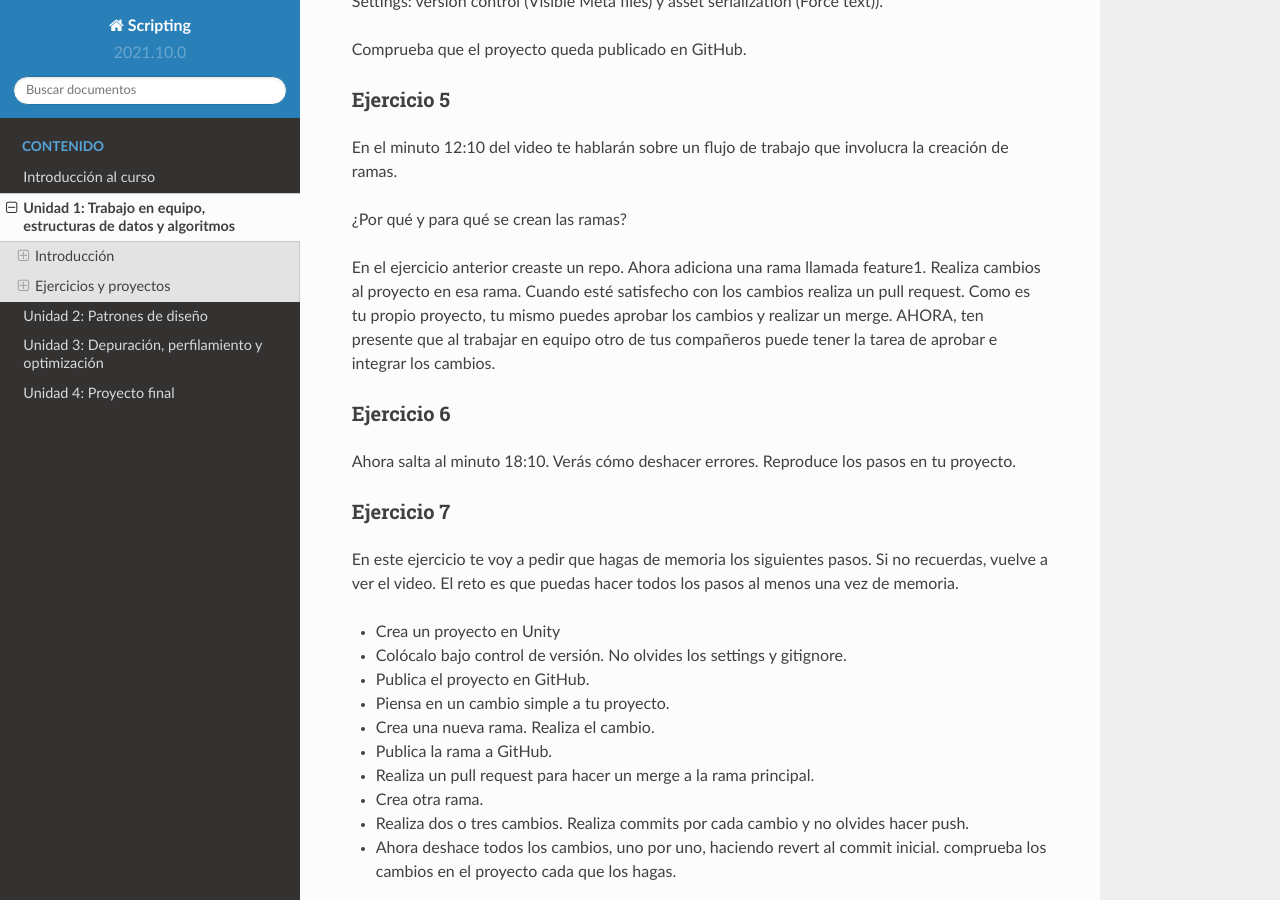
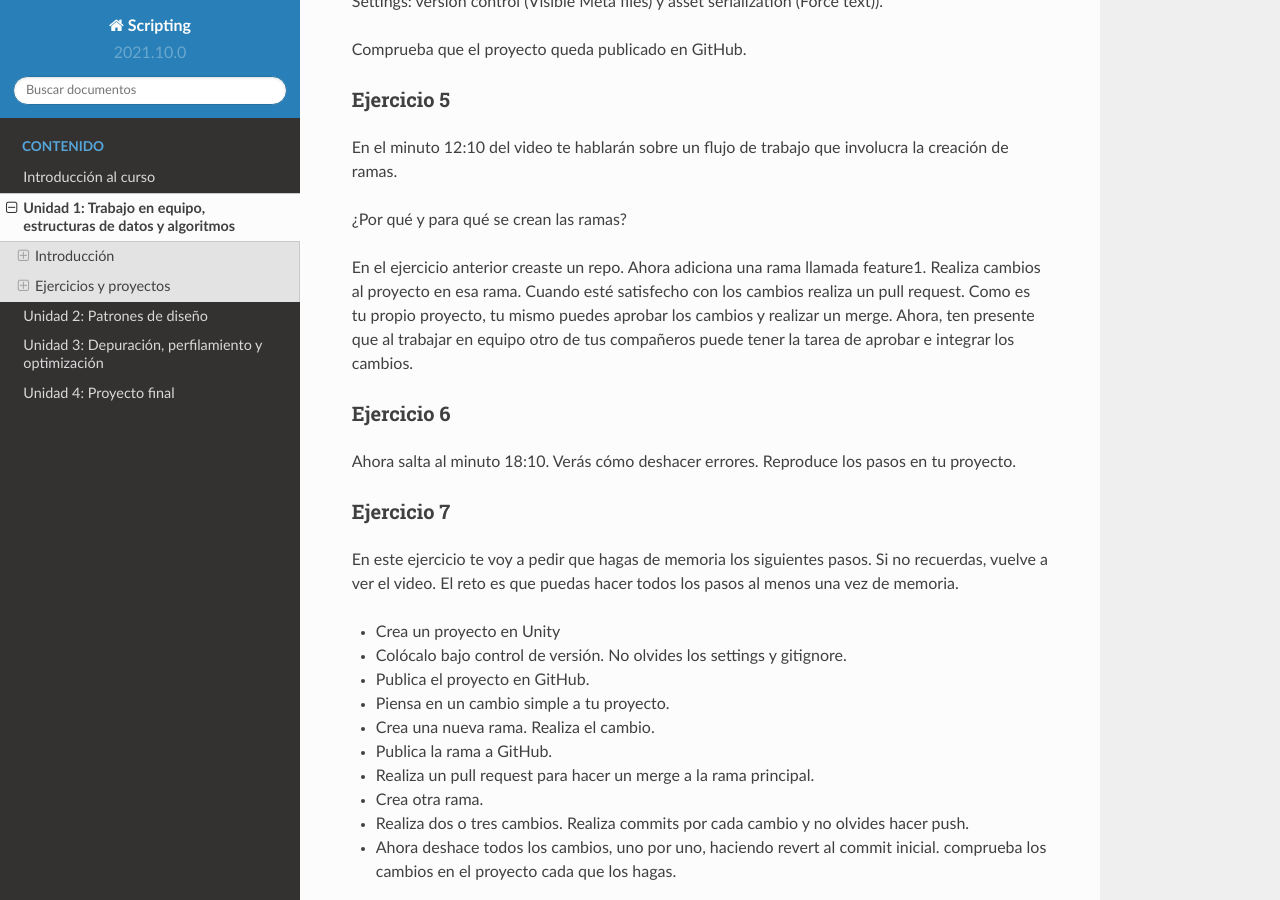
Before and after one commit to juanferfranco/scripting, a Sphinx documentation site: the page built from docs/_unidad1/unidad1.rst, in a window 1280 px wide and 900 px high, scrolled down 2012 px. Built offline with Sphinx 7.4.7 and the Read the Docs theme 2.0.0, drawn with Linux system fonts in a browser that asks for light colours.

Commit message:
update exercise 5

```diff
--- a/docs/_unidad1/unidad1.rst
+++ b/docs/_unidad1/unidad1.rst
@@ -110,7 +110,7 @@ creación de ramas.
 En el ejercicio anterior creaste un repo. Ahora adiciona una rama llamada feature1.
 Realiza cambios al proyecto en esa rama. Cuando esté satisfecho con los cambios
 realiza un pull request. Como es tu propio proyecto, tu mismo puedes aprobar los cambios
-y realizar un merge. AHORA, ten presente que al trabajar en equipo otro de tus compañeros
+y realizar un merge. Ahora, ten presente que al trabajar en equipo otro de tus compañeros
 puede tener la tarea de aprobar e integrar los cambios.
 
 
```
